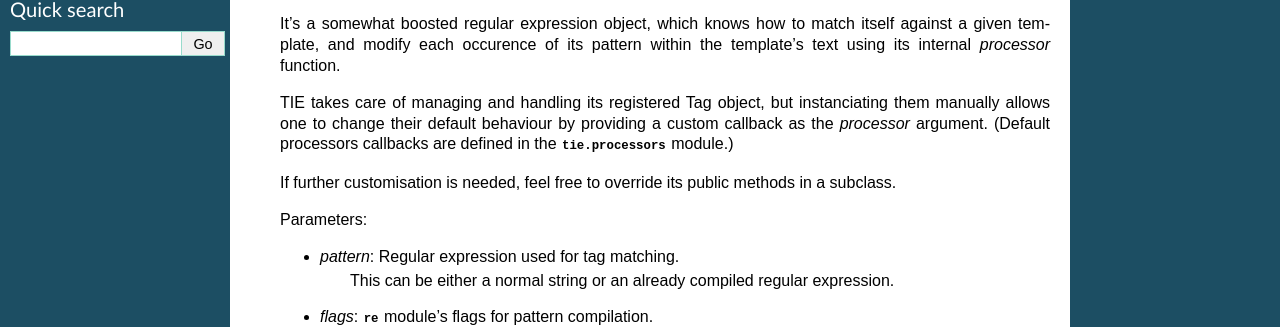
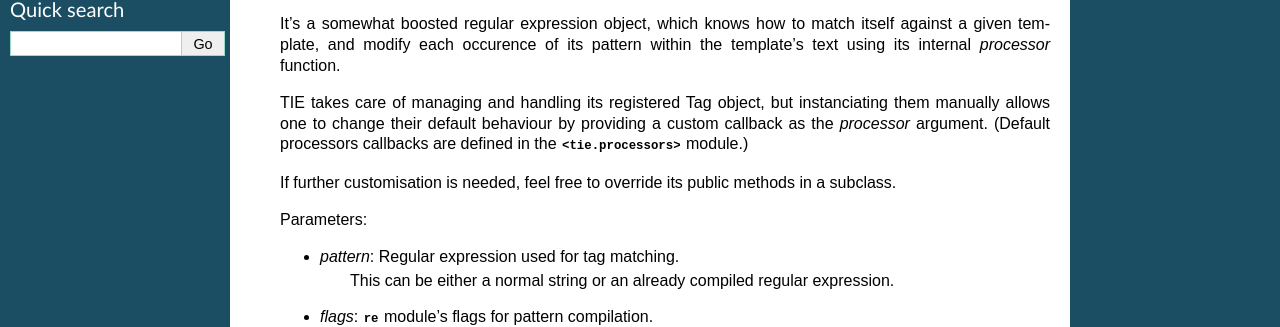
Before and after one commit to raphigaziano/TIE, a Sphinx documentation site: the page built from doc/source/api/tag.rst, in a window 1280 px wide and 900 px high. Shown: the part 365-692 px from the top of the window. Built offline with Sphinx 7.4.7, drawn with Linux system fonts in a browser that asks for light colours; some of the changed lines change nothing that is shown.

Commit message:
tweaks & fixes

```diff
--- a/doc/source/api/tag.rst
+++ b/doc/source/api/tag.rst
@@ -60,7 +60,7 @@ Module's Top level Classes & Utilities
    TIE takes care of managing and handling its registered Tag object, but
    instanciating them manually allows one to change their default behaviour
    by providing a custom callback as the `processor` argument. (Default
-   processors callbacks are defined in the :mod:`tie.processors` module.)
+   processors callbacks are defined in the :mod:`<tie.processors>` module.)
 
    If further customisation is needed, feel free to override its public methods
    in a subclass.
```
Also changed, not shown: 1 other file.
